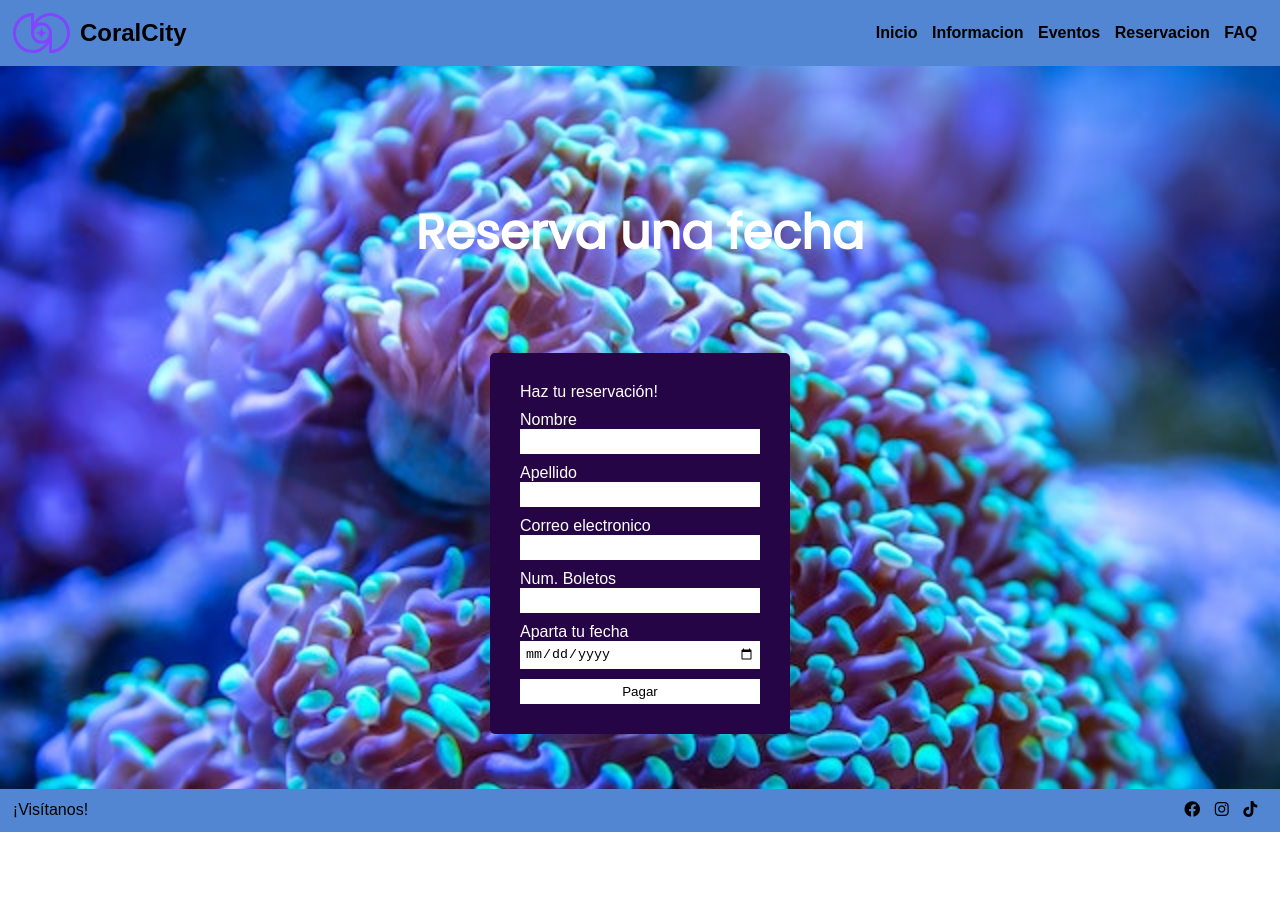
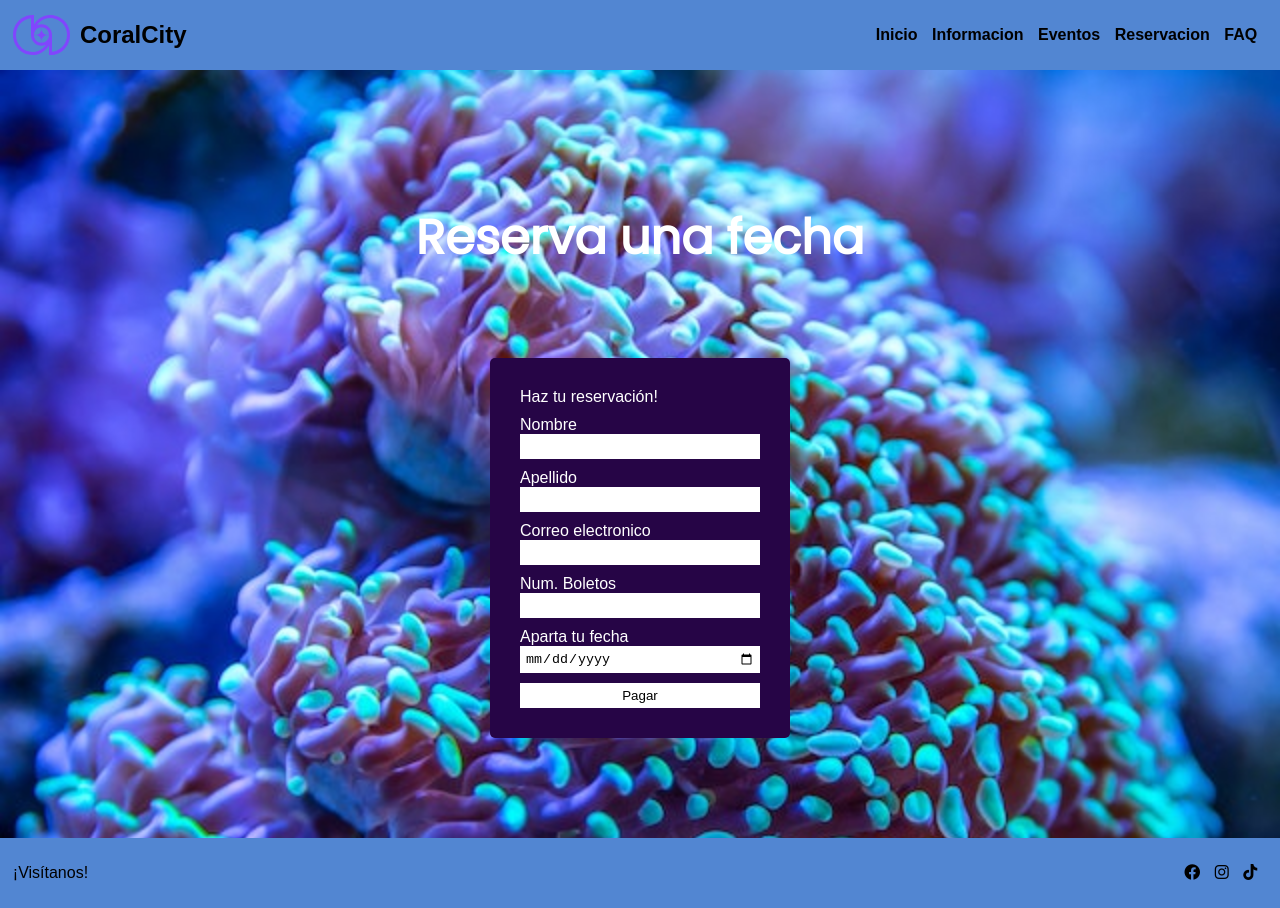
Before and after one commit to Michgmtz/PreEntrega2Gonzalez, a plain HTML site: page pages/reservacion.html in a window 1280 px wide. Before the commit the page ends 832 px from the top, so only its background shows below. Drawn offline with Linux system fonts and the light colour scheme.

Commit message:
Se realizo GRID en pagina reservacion

```diff
--- a/css/style.css
+++ b/css/style.css
@@ -152,6 +152,29 @@ section article p{
 }
 
 /* Diseño de la pagina reservacion */
+.grid_Container_Reservacion{
+    display: grid;
+    grid-template-rows: 70px auto 70px;
+    grid-template-columns: auto auto;
+    grid-template-areas:
+    "header header"
+    "principal principal"
+    "pie pie"
+    ;
+}
+
+.grid_Header_Reservacion{
+    grid-area: header;
+}
+.grid_Main_Reservacion{
+    grid-area: principal;
+}
+
+.grid_Footer_Reservacion{
+    grid-area: pie;
+
+}
+
 .fondoReservacion{
     background-image:url(../image/imagenPrincipal.jpg);
     background-repeat: no-repeat;
@@ -167,7 +190,7 @@ form{
     padding: 20px;
     margin: 0 auto;
     width: 300px;
-    margin-bottom: 55px;
+    margin-bottom: 100px;
 }
 
 .tituloFormulario{
--- a/pages/reservacion.html
+++ b/pages/reservacion.html
@@ -11,8 +11,8 @@
     <link rel="stylesheet" href="https://cdnjs.cloudflare.com/ajax/libs/font-awesome/6.3.0/css/all.min.css" integrity="sha512-SzlrxWUlpfuzQ+pcUCosxcglQRNAq/DZjVsC0lE40xsADsfeQoEypE+enwcOiGjk/bSuGGKHEyjSoQ1zVisanQ==" crossorigin="anonymous" referrerpolicy="no-referrer" />
     <title>CoralCity</title>
 </head>
-<body class="fondoReservacion">
-     <header>
+<body class="fondoReservacion grid_Container_Reservacion">
+     <header class="grid_Header_Reservacion">
         <div class="encabezado">
             <img class="logo" src="../image/logoipsum-292.svg" alt="">
             <h2 class="nombreAcuario">CoralCity</h2>
@@ -25,10 +25,10 @@
                 <a href="faq.html">FAQ</a>
             </nav>
     </header>
-    <div class="tituloFormulario">
+    <main class="grid_Main_Reservacion">
+        <div class="tituloFormulario">
         <h1>Reserva una fecha</h1>
     </div>
-    <main>
         <section>
             <form action=""> <!-- Con form se crea el formulario -->
                     <legend class="espacioFormulario">
@@ -61,7 +61,7 @@
             </form>
         </section>
     </main>
-    <footer>
+    <footer class="grid_Footer_Reservacion footerReservacion">
             <div>¡Visítanos!</div>
         <div>
             <a class="icono" href=""><i class="fa-brands fa-facebook"></i></a>
```
